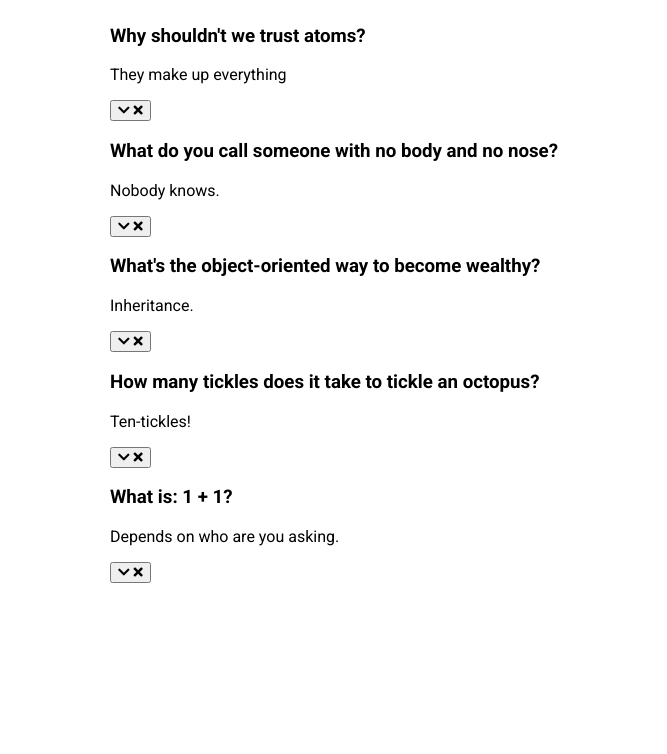
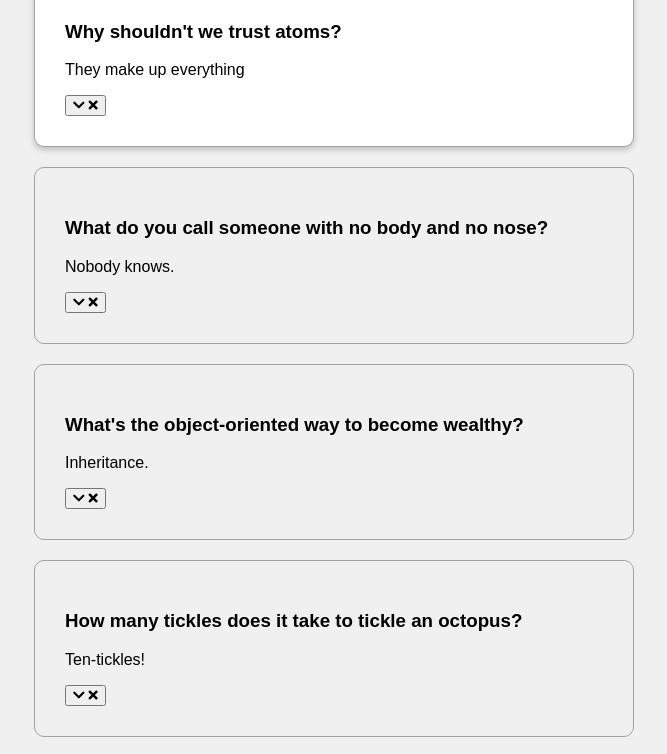
Before and after one commit to IqbalAhmadi/faq-collapse, a plain HTML site: page index.html in a window 1280 px wide. Shown: the part 146-900 px from the top of the page, without its empty margins (306-973 px from the left). Before the commit the page ends 800 px from the top, so only its background shows below. Drawn offline with Linux system fonts and the light colour scheme; a web font is replaced by a local one.

Commit message:
astyled the cards but font awesome is not working

```diff
--- a/style.css
+++ b/style.css
@@ -1,16 +1,49 @@
-@import url('https://fonts.googleapis.com/css2?family=Roboto:wght@400;700&display=swap');
+@import url('https://fonts.googleapis.com/css?family=Muli&display=swap');
 
 * {
   box-sizing: border-box;
 }
 
 body {
-  font-family: 'Roboto', sans-serif;
-  display: flex;
-  flex-direction: column;
-  align-items: center;
-  justify-content: center;
-  height: 100vh;
+  font-family: 'Muli', sans-serif;
+  background-color: #f0f0f0;
+}
+
+h1 {
+  margin: 50px 0 30px;
+  text-align: center;
+}
+
+.faq-container {
+  max-width: 600px;
+  margin: 0 auto;
+}
+
+.faq {
+  background-color: transparent;
+  border: 1px solid #9fa4a8;
+  border-radius: 10px;
+  margin: 20px 0;
+  padding: 30px;
+  position: relative;
   overflow: hidden;
-  margin: 0;
+  transition: 0.3s ease;
 }
+
+.faq.active {
+  background-color: #fff;
+  box-shadow: 0 3px 6px rgba(0, 0, 0, 0.1), 0 3px 6px rgba(0, 0, 0, 0.1);
+}
+
+.faq.active::before,
+.faq.active::after {
+  content: '\e14e';
+  font-family: 'Font Awesome 5 Free';
+  color: #2ecc71;
+  font-size: 7rem;
+  position: absolute;
+  opacity: 0.2;
+  top: 20px;
+  left: 20px;
+  z-index: 0;
+}
```
Also changed, not shown: index.html (+3 -1 lines).
